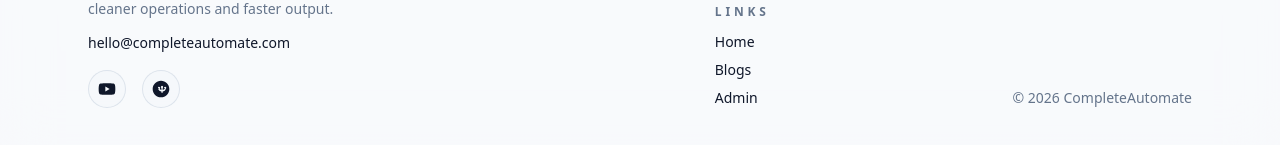
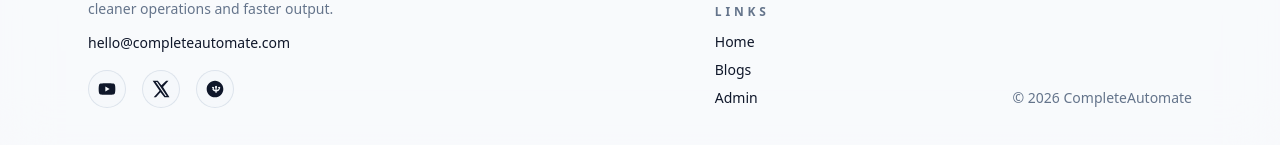
Before and after one commit to vimalmenon/completeautomate.github.io, a Next.js app: page / in a window 1280 px wide. Shown: the part 2486-2631 px from the top of the page. Built offline with nearby package versions, Linux system fonts and the light colour scheme; no server answers.

Commit message:
updated email address

```diff
--- a/src/common/Footer/Footer.component.tsx
+++ b/src/common/Footer/Footer.component.tsx
@@ -19,6 +19,15 @@ const socialLinks = [
       </svg>
     ),
     label: 'YouTube',
+  },
+  {
+    href: 'https://x.com/TotalAutomate',
+    icon: (
+      <svg className="h-5 w-5" fill="currentColor" viewBox="0 0 24 24" aria-hidden="true">
+        <path d="M18.244 2H21l-6.558 7.495L22.16 22h-6.04l-4.73-6.177L5.984 22H3.226l7.014-8.014L2 2h6.193l4.276 5.633zM17.277 20.35h1.527L7.36 3.563H5.721z" />
+      </svg>
+    ),
+    label: 'X',
   },
   {
     href: 'https://reddit.com/r/completeautomate',
```
